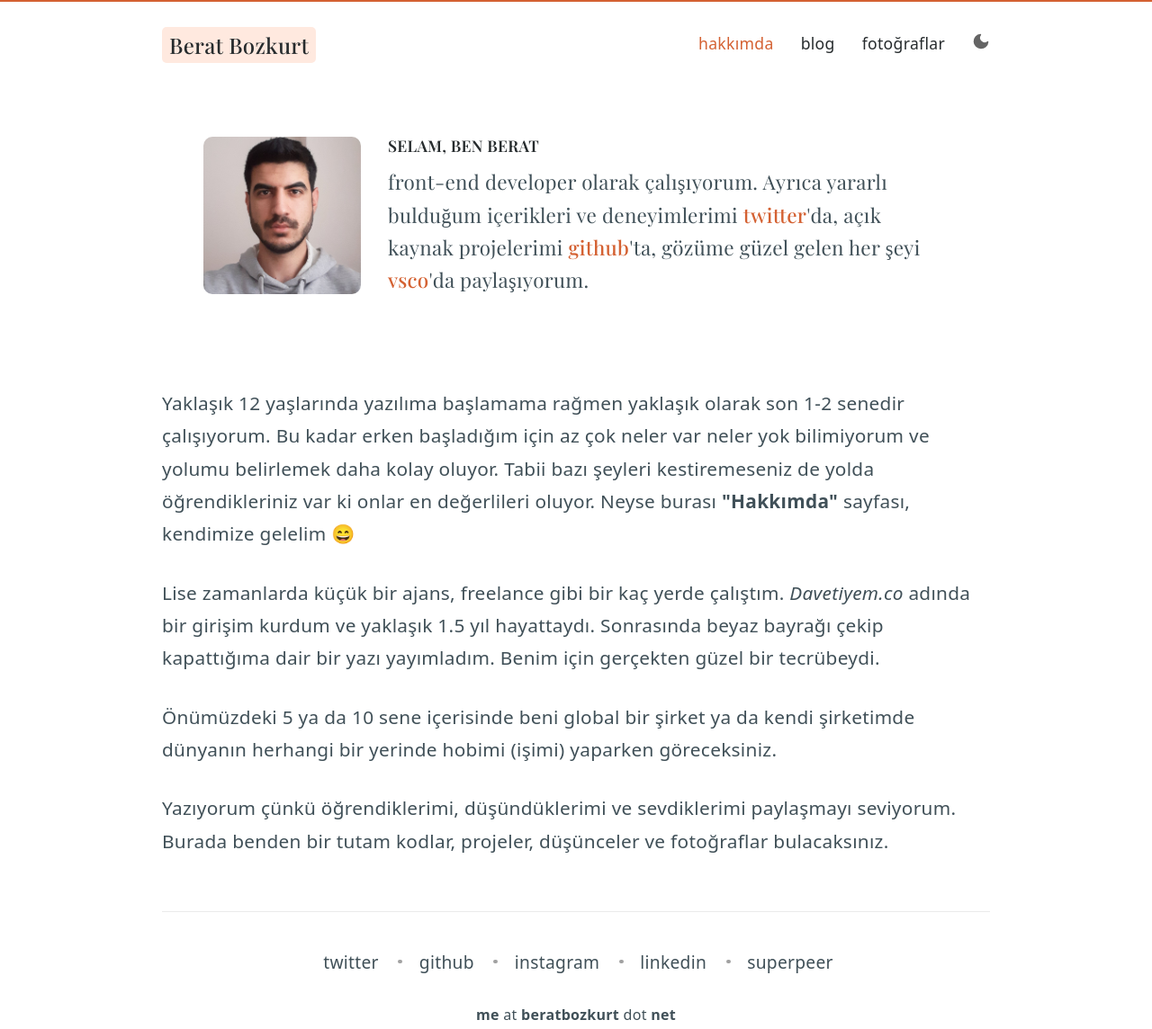
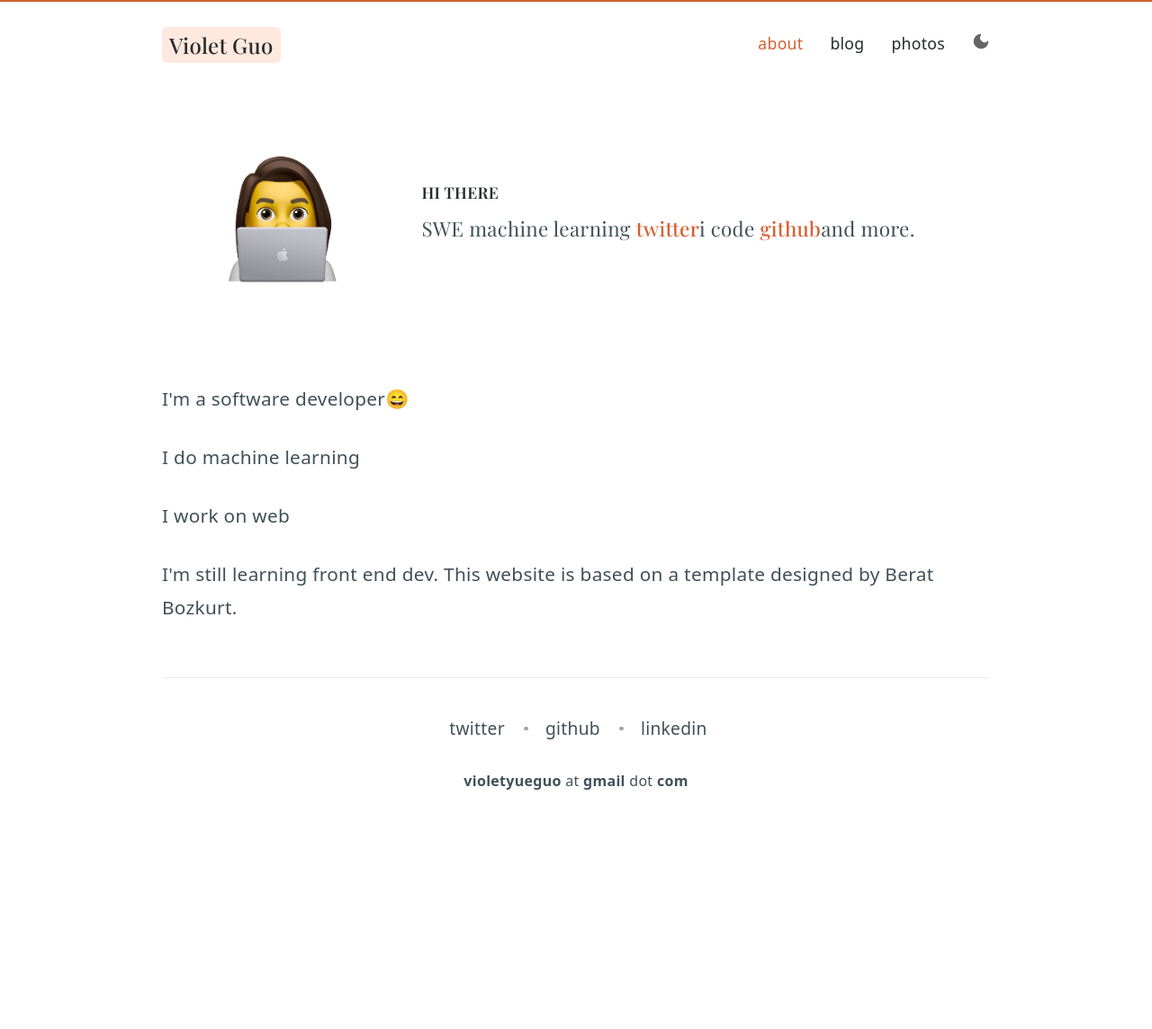
Before and after one commit to violetguos/homepage, a Gatsby site: page /about in a window 1280 px wide. Shown: the whole page at 90% size. After the commit the page ends 916 px from the top, so only its background shows below. Built offline with nearby package versions, Linux system fonts and the light colour scheme; Gatsby itself is replaced by a stand-in of ours.

Commit message:
start to migrate my old website

```diff
--- a/gatsby-config.js
+++ b/gatsby-config.js
@@ -1,24 +1,22 @@
 module.exports = {
   siteMetadata: {
-    title: `Berat Bozkurt`,
-    indexTitle: "Berat Bozkurt | front-end developer",
+    title: `Violet Guo`,
+    indexTitle: "software engineer | web | machine learning",
     author: {
-      name: `Berat Bozkurt`,
+      name: `Violet Guo`,
       info:
-        "I'm Berat Bozkurt. I'm 21 years old. I'm a developer. I love to write about anything. Don't forget to subscribe me and if you love the article, please like and comment, Hi youtube!",
+        "I'm a SWE",
       summary: `Freelancer, front-end developer, open source, writing, tweeting, shutterbug`,
     },
-    description: `Berat Bozkurt, front-end developer, photography, blogging`,
-    siteUrl: `https://beratbozkurt.net/`,
+    description: `Violet Guo, front-end developer, photography, blogging`,
+    siteUrl: `https://violetguos.github.io`,
     social: {
-      twitter: `https://twitter.com/beratbozkurt0`,
-      vsco: "https://vsco.co/beratbozkurt0",
+      twitter: `https://twitter.com/yvioletguo`,
       github: "https://github.com/berat",
-      instagram: "https://instagram.com/beratbozkurt0",
       linkedin: "https://www.linkedin.com/in/beratbozkurt/",
-      superpeer: "https://superpeer.com/berat",
-      flickr: "https://www.flickr.com/photos/beratbozkurt0/",
-      substack: "https://beratbozkurt.substack.com/subscribe",
+      // superpeer: "https://superpeer.com/berat",
+      // flickr: "https://www.flickr.com/photos/beratbozkurt0/",
+      // substack: "",
     },
   },
   plugins: [
@@ -32,7 +30,7 @@ module.exports = {
       resolve: "gatsby-source-flickr",
       options: {
         api_key: process.env.FLICKR_API_KEY,
-        user_id: "beratbozkurt0"
+        user_id: "realvioletg"
       }
     },
     `gatsby-plugin-sass`,
@@ -77,14 +75,14 @@ module.exports = {
           {
             resolve: `gatsby-plugin-webmention`,
             options: {
-              username: "beratbozkurt.net", // webmention.io username
+              username: "violetguos.github.io", // webmention.io username
               identity: {
-                github: "berat",
-                twitter: "beratbozkurt0", // no @
+                github: "violetguos",
+                twitter: "yvioletguo", // no @
               },
               mentions: true,
               pingbacks: true,
-              domain: "beratbozkurt.net",
+              domain: "violetguos.github.io",
               token: process.env.WEBMENTIONS_TOKEN,
             },
           },
@@ -134,7 +132,7 @@ module.exports = {
     {
       resolve: `gatsby-plugin-google-analytics`,
       options: {
-        trackingId: `UA-163663946-1`,
+        trackingId: `G-KG3PXM2G9B`,
         head: true,
       },
     },
@@ -142,8 +140,8 @@ module.exports = {
     {
       resolve: `gatsby-plugin-manifest`,
       options: {
-        name: `Berat Bozkurt - front-end developer`,
-        short_name: `BeratBozkurt`,
+        name: `Violet Guo - software engineer`,
+        short_name: `VioletGuo`,
         start_url: `/`,
         background_color: `#ffffff`,
         theme_color: `#e4561b`,
--- a/src/components/footer.js
+++ b/src/components/footer.js
@@ -9,9 +9,7 @@ export default function Footer() {
           social {
             twitter
             github
-            instagram
             linkedin
-            superpeer
           }
         }
       }
@@ -29,18 +27,12 @@ export default function Footer() {
         <a href={social.github} target="_blank" rel="noreferrer">
           github
         </a>
-        <a href={social.instagram} target="_blank" rel="noreferrer">
-          instagram
-        </a>
         <a href={social.linkedin} target="_blank" rel="noreferrer">
           linkedin
         </a>
-        <a href={social.superpeer} target="_blank" rel="noreferrer">
-          superpeer
-        </a>
       </nav>
       <div className="email">
-        <b>me</b> at <b>beratbozkurt</b> dot <b>net</b>
+        <b>violetyueguo</b> at <b>gmail</b> dot <b>com</b>
       </div>
     </footer>
   )
--- a/src/components/header.js
+++ b/src/components/header.js
@@ -30,13 +30,13 @@ const Header = () => {
         {theme => (
           <nav id="navigation">
             <Link activeClassName="active" to="/about">
-              hakkımda
+              about
             </Link>
             <Link activeClassName="active" to="/blog">
               blog
             </Link>
             <Link activeClassName="active" to="/photos">
-              fotoğraflar
+              photos
             </Link>
             <button onClick={theme.toggleBlack}>
               {!theme.black ? (
--- a/src/components/index/welcome.js
+++ b/src/components/index/welcome.js
@@ -5,7 +5,7 @@ import Image from "gatsby-image"
 const Welcome = () => {
   const data = useStaticQuery(graphql`
     query BioQuery {
-      avatar: file(absolutePath: { regex: "/profile-pic.jpg/" }) {
+      avatar: file(absolutePath: { regex: "/profile-pic.PNG/" }) {
         childImageSharp {
           fixed(width: 475, height: 475, quality: 95) {
             ...GatsbyImageSharpFixed
@@ -21,7 +21,6 @@ const Welcome = () => {
           social {
             twitter
             github
-            vsco
           }
         }
       }
@@ -43,22 +42,18 @@ const Welcome = () => {
           className="bio-avatar"
         />
       )}
-      <h2>Selam, ben Berat</h2>
+      <h2>Hi there</h2>
       <p className="display-font">
-        front-end developer olarak çalışıyorum. Ayrıca yararlı bulduğum
-        içerikleri ve deneyimlerimi{" "}
+        SWE machine learning{" "}
         <a href={twitter} rel="noreferrer" target="_blank">
           twitter
         </a>
-        'da, açık kaynak projelerimi{" "}
+        i code{" "}
         <a href={github} rel="noreferrer" target="_blank">
           github
         </a>
-        'ta, gözüme güzel gelen her şeyi{" "}
-        <a href={vsco} rel="noreferrer" target="_blank">
-          vsco
-        </a>
-        'da paylaşıyorum.
+
+        and more.
       </p>
     </section>
   )
--- a/src/components/post/socialShare.js
+++ b/src/components/post/socialShare.js
@@ -23,7 +23,7 @@ export default function SocialShare({ fullURL, title, onLike, like }) {
     <div className="bottom-article">
       <div className="share-post">
         <a
-          href={`https://twitter.com/intent/tweet?url=${fullURL}&via=beratbozkurt0&text=${title}`}
+          href={`https://twitter.com/intent/tweet?url=${fullURL}&via=yvioletguo&text=${title}`}
           target="_blank"
           rel="noreferrer"
         >
--- a/src/pages/404.js
+++ b/src/pages/404.js
@@ -13,12 +13,12 @@ const NotFoundPage = ({ data, location }) => {
         <SEO title="404: Not Found" />
         <section id="not-found">
           <h1>
-            404: Bulunamadı{" "}
+            404: not found{" "}
             <span role="img" aria-label="emoji">
               😔
             </span>
           </h1>
-          <p>Yolunu kaybettin, doğru yerde misin? Kontrol et.</p>
+          <p>Sorry, perhaps you'd like to visit the homepage?</p>
         </section>
       </Layout>
     </section>
--- a/src/pages/about.js
+++ b/src/pages/about.js
@@ -12,35 +12,23 @@ const About = ({ data, location }) => {
   return (
     <section id="page">
       <Layout location={location} title={siteTitle}>
-        <SEO title={"Hakkımda"} />
+        <SEO title={"About"} />
         <Welcome />
         <section id="page-content">
           <p>
-            Yaklaşık 12 yaşlarında yazılıma başlamama rağmen yaklaşık olarak son
-            1-2 senedir çalışıyorum. Bu kadar erken başladığım için az çok neler
-            var neler yok bilimiyorum ve yolumu belirlemek daha kolay oluyor.
-            Tabii bazı şeyleri kestiremeseniz de yolda öğrendikleriniz var ki
-            onlar en değerlileri oluyor. Neyse burası <b>"Hakkımda"</b> sayfası,
-            kendimize gelelim{" "}
+            I'm a software developer
             <span role="img" aria-label="smile">
               😄
             </span>
           </p>
           <p>
-            Lise zamanlarda küçük bir ajans, freelance gibi bir kaç yerde
-            çalıştım. <i>Davetiyem.co</i> adında bir girişim kurdum ve yaklaşık
-            1.5 yıl hayattaydı. Sonrasında beyaz bayrağı çekip kapattığıma dair
-            bir yazı yayımladım. Benim için gerçekten güzel bir tecrübeydi.
+            I do machine learning
           </p>
           <p>
-            Önümüzdeki 5 ya da 10 sene içerisinde beni global bir şirket ya da
-            kendi şirketimde dünyanın herhangi bir yerinde hobimi (işimi)
-            yaparken göreceksiniz.
+            I work on web
           </p>
           <p>
-            Yazıyorum çünkü öğrendiklerimi, düşündüklerimi ve sevdiklerimi
-            paylaşmayı seviyorum. Burada benden bir tutam kodlar, projeler,
-            düşünceler ve fotoğraflar bulacaksınız.
+            I'm still learning front end dev. This website is based on a template designed by Berat Bozkurt.
           </p>
         </section>
       </Layout>
--- a/src/pages/index.js
+++ b/src/pages/index.js
@@ -30,16 +30,16 @@ const BlogIndex = ({ data, location }) => {
       <section id="index">
         <SEO title={siteTitle} />
         <section className="all-post-list">
-          <h3 className="display-font">Son Yazılar</h3>
+          <h3 className="display-font">blog</h3>
           <BlogList posts={posts} length={3} isPost />
           {posts.length > 3 && (
             <Link className="index-view-more" to="/blog">
-              Diğer Yazılara Gözat <Right />
+              View more <Right />
             </Link>
           )}
         </section>
         <section className="all-project-list">
-          <h3>Projeler</h3>
+          <h3>Projects</h3>
           <ProjectList/>
         </section>
       </section>
```
Also changed, not shown: src/templates/blog-post.js (+2 -5 lines), content/assets/profile-pic.PNG (added), content/assets/profile-pic.jpg (deleted), 1 other file.
